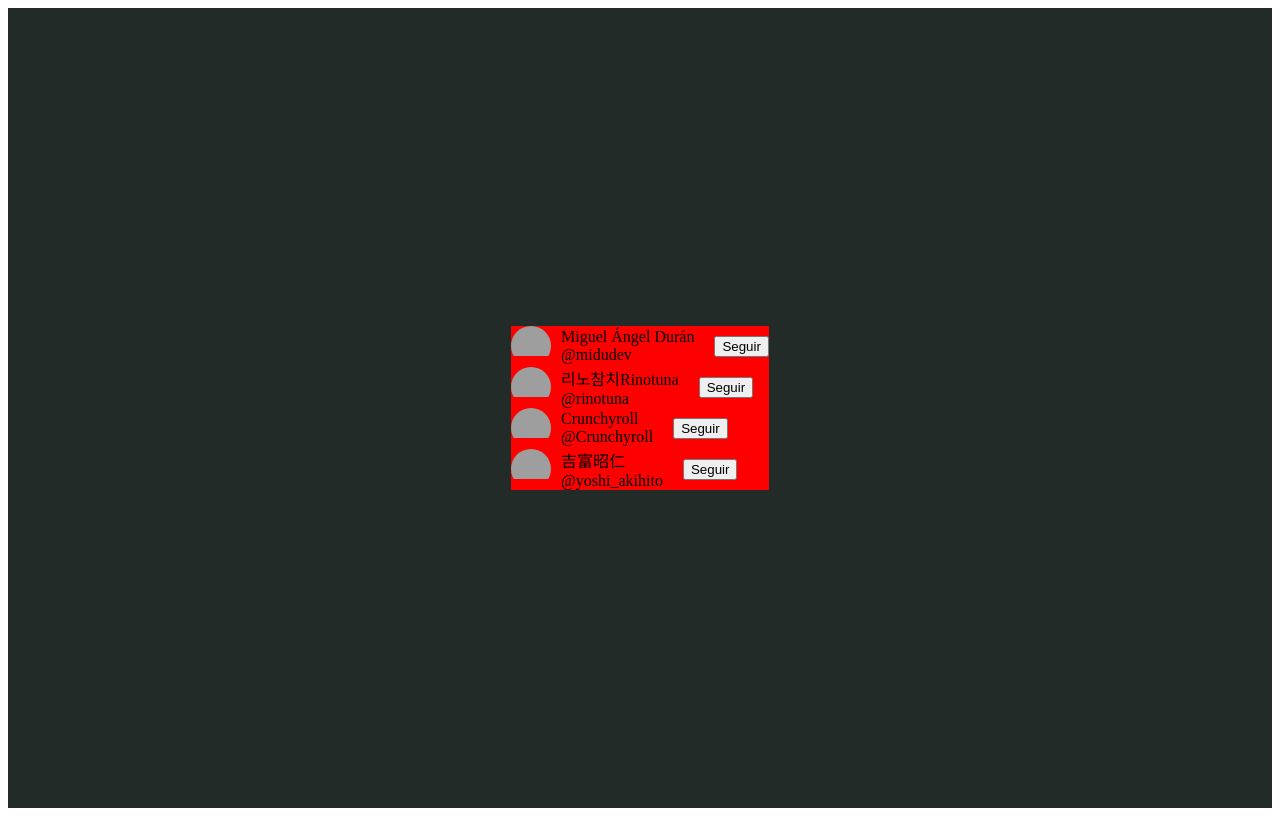
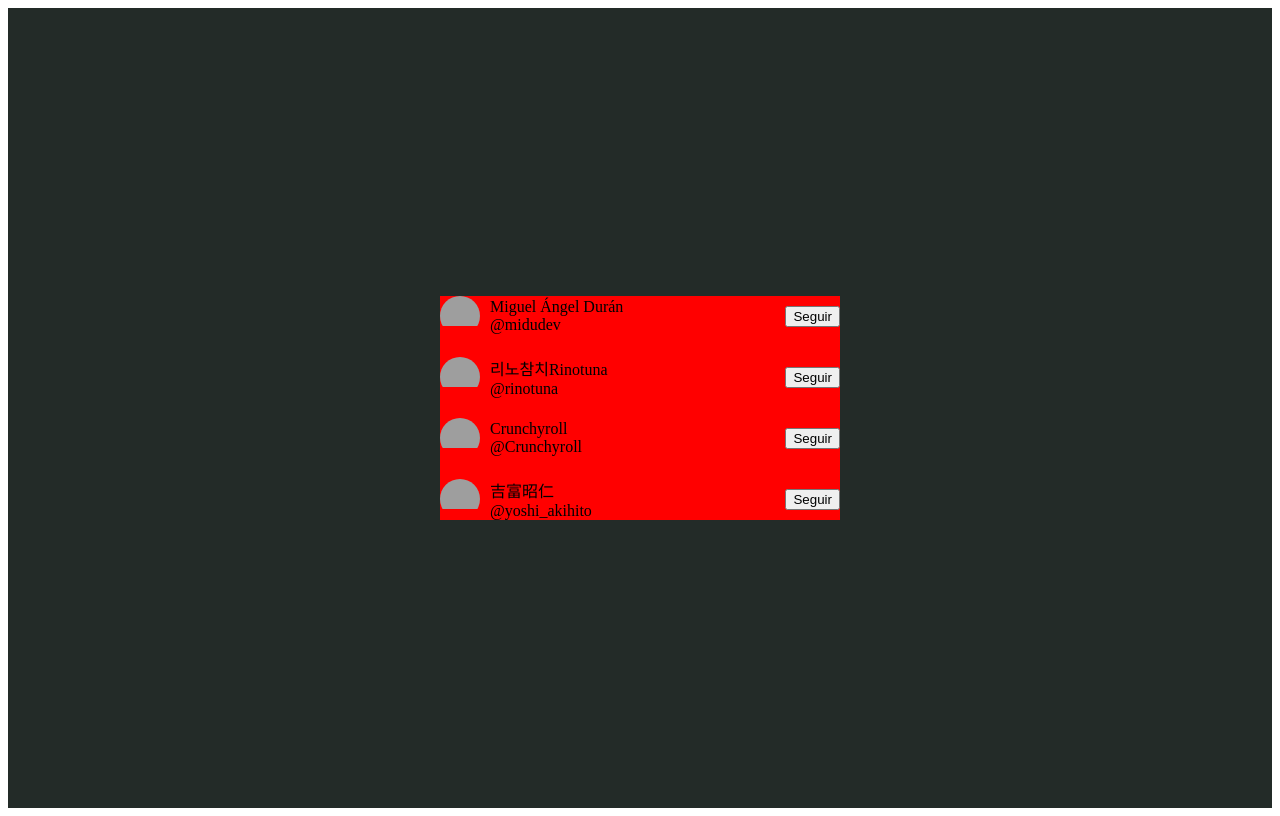
Before and after one commit to villalb4/midudev-react, a React (Create React App) app: page / in a window 1280 px wide. Built offline with nearby package versions, Linux system fonts and the light colour scheme; grey boxes are pictures that could not be loaded.

Commit message:
2 files modified

```diff
--- a/src/components/twitter/Card.css
+++ b/src/components/twitter/Card.css
@@ -1,6 +1,7 @@
 .twCard__component {
   display: flex;
   align-items: center;
+  justify-content: space-between;
   gap: 20px;
 }
 .twCard__firsChild {
--- a/src/pages/twitter/Twitter.css
+++ b/src/pages/twitter/Twitter.css
@@ -7,5 +7,9 @@
 }
 .tw__container {
   background-color: red;
-  display: inline-block;
+  display: flex;
+  flex-direction: column;
+  gap: 20px;
+  width: 100%;
+  max-width: 400px;
 }
```
